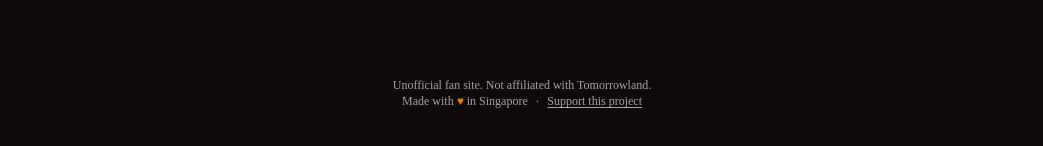
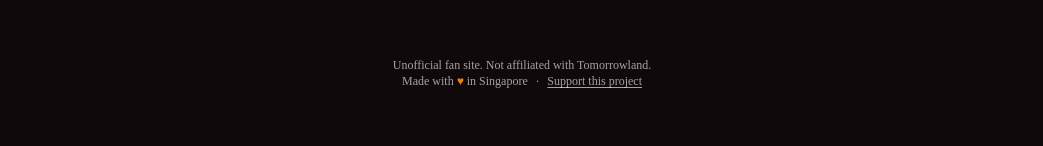
Before and after one commit to AikoPath/tomorrowland-lineup, an Astro site: page /now in a window 1280 px wide. Shown: the part 874-1020 px from the top of the page, without its empty margins (118-1161 px from the left). Built offline with nearby package versions, Linux system fonts and the light colour scheme; Astro itself is replaced by a stand-in of ours; no server answers.

Commit message:
Reduce the vertical padding of the site footer

```diff
--- a/src/components/SiteFooter.astro
+++ b/src/components/SiteFooter.astro
@@ -14,7 +14,7 @@ import { DONATION_URL } from '../site.ts';
 
 <style>
   .site-footer {
-    padding: 2rem 1rem 1.5rem;
+    padding: 0.75rem 1rem;
     color: var(--color-text-muted);
     font-size: 0.75rem;
     text-align: center;
```
